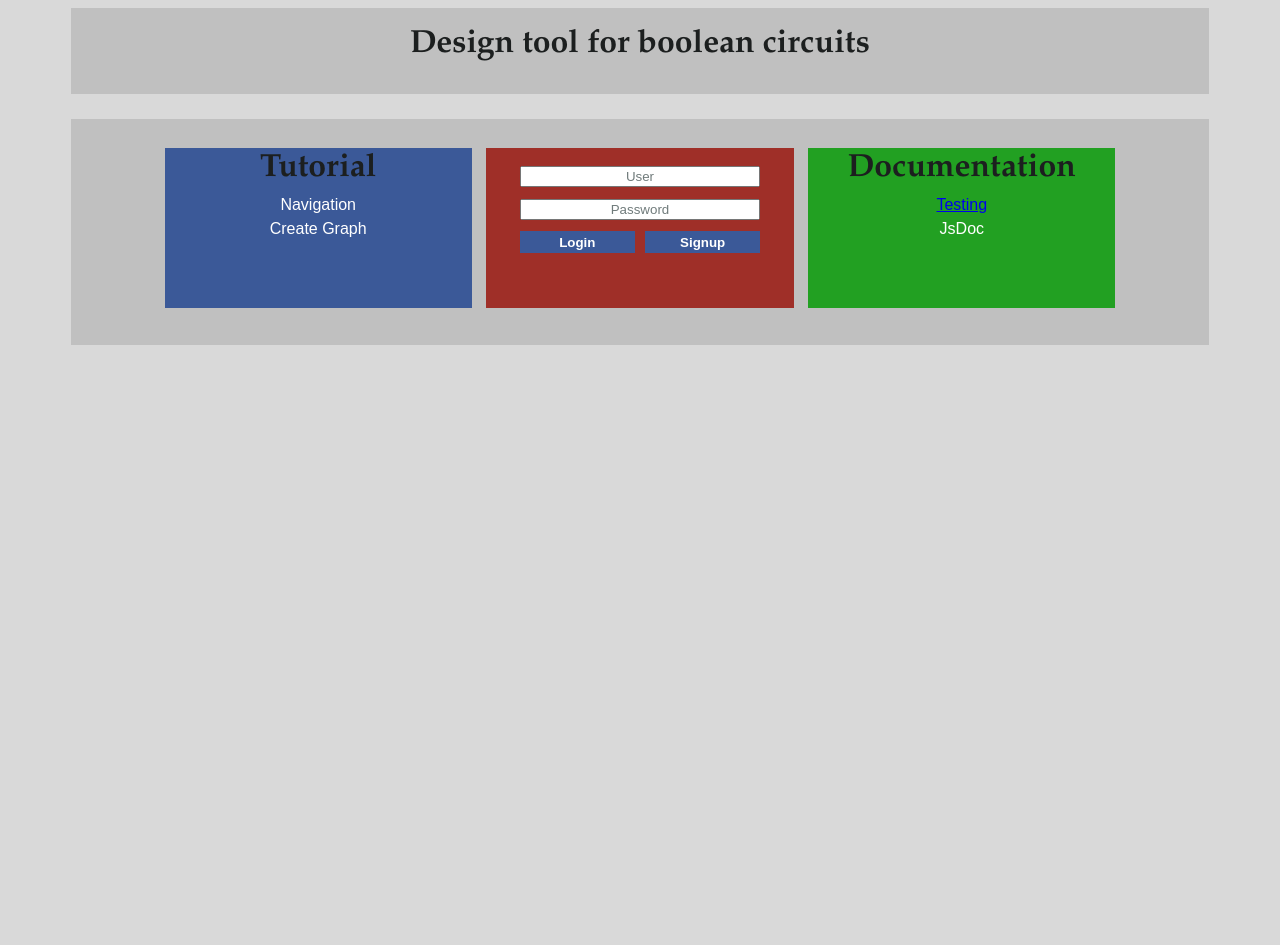
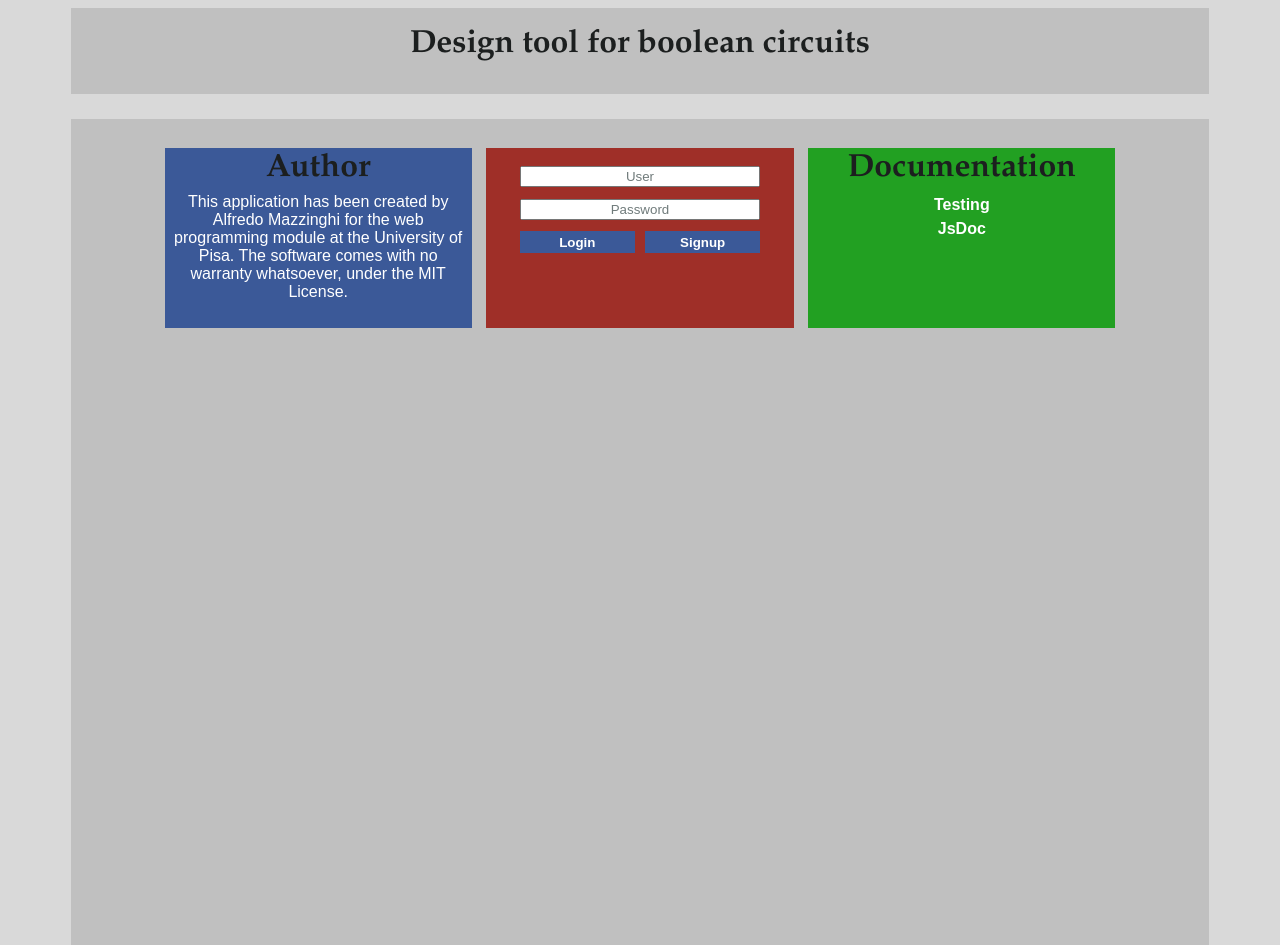
Before and after one commit to qwattash/unilib, a PHP site: page /pages/index.php in a window 1280 px wide. Before the commit the page ends 345 px from the top, so only its background shows below. Run offline with PHP 8.4, Linux system fonts and the light colour scheme.

Commit message:
fixed some colors and css. Spotted a bug with arrow motion of multiple elements involving an edge.

```diff
--- a/pweb/css/login.css
+++ b/pweb/css/login.css
@@ -8,21 +8,37 @@ div.title_block {
 
 div.tile_form {
   width: 30%;
-  height: 80%;
+  height: 90%;
 }
 
 div.tile_doc {
   width: 30%;
-  height: 80%;
+  height: 90%;
+}
+
+div.tile_doc a {
+  text-decoration: none;
+  cursor: pointer;
+  font-weight: bolder;
+  color: inherit;
+}
+
+div.tile_doc a:hover {
+  text-decoration: underline;
 }
 
 div.main_block {
-  height: 200px;
+  height: 100%;
+  min-height: 200px;
 }
 
-div.tile_tutorial {
+div.tile_author {
   width: 30%;
-  height: 80%;
+  height: 90%;
+}
+
+div.tile_author p {
+  margin: 0.2em;
 }
 
 form.login_form {
--- a/pweb/css/main.css
+++ b/pweb/css/main.css
@@ -16,7 +16,8 @@ html, body {
   display: inline-block;
   text-align: center;
   vertical-align: top;
-  overflow: hidden;
+  /*overflow: auto should show the scrollbar when the content is clipped*/
+  overflow: auto;
 }
 
 /**
--- a/pweb/js/editor_util.js
+++ b/pweb/js/editor_util.js
@@ -140,12 +140,12 @@ var __init__ = function() {
   var inPinStyle = new unilib.graphics.StyleInformations();
   inPinStyle.backgroundColor = '#228022';
   var inPinFocusStyle = new unilib.graphics.StyleInformations();
-  inPinFocusStyle.backgroundColor = '#22A022';
+  inPinFocusStyle.backgroundColor = '#112011';
   //OUTPUT PIN
   var outPinStyle = new unilib.graphics.StyleInformations();
   outPinStyle.backgroundColor = '#9F2F28';
   var outPinFocusStyle = new unilib.graphics.StyleInformations();
-  outPinFocusStyle.backgroundColor = '#AF4F48';
+  outPinFocusStyle.backgroundColor = '#3F1010';//'#AF4F48';
   //create style for the edges
   var edgeStyle = new unilib.graphics.StyleInformations();
   edgeStyle.lineColor = '#222222';
--- a/pweb/pages/index.php
+++ b/pweb/pages/index.php
@@ -21,13 +21,13 @@
 </div>
 <div class="block_container main_block">
   <div class="tile_row">
-    <div class="tile tile_tutorial tile_blue">
+    <div class="tile tile_author tile_blue">
       <div class="tile_content">
-        <h2>Tutorial</h2>
-        <ul>
-          <li>Navigation</li>
-          <li>Create Graph</li>
-        </ul>
+        <h2>Author</h2>
+        <p>
+          This application has been created by Alfredo Mazzinghi for the web programming module at the University of Pisa.
+          The software comes with no warranty whatsoever, under the MIT License.
+        </p>
       </div>
     </div>
     <div class="tile tile_form tile_orange">
@@ -101,7 +101,7 @@
         <h2>Documentation</h2>
         <ul>
           <li><a href="../tests/index.php">Testing</a></li>
-          <li>JsDoc</li>
+          <li><a href="">JsDoc</a></li>
         </ul>
       </div>
     </div>
```
